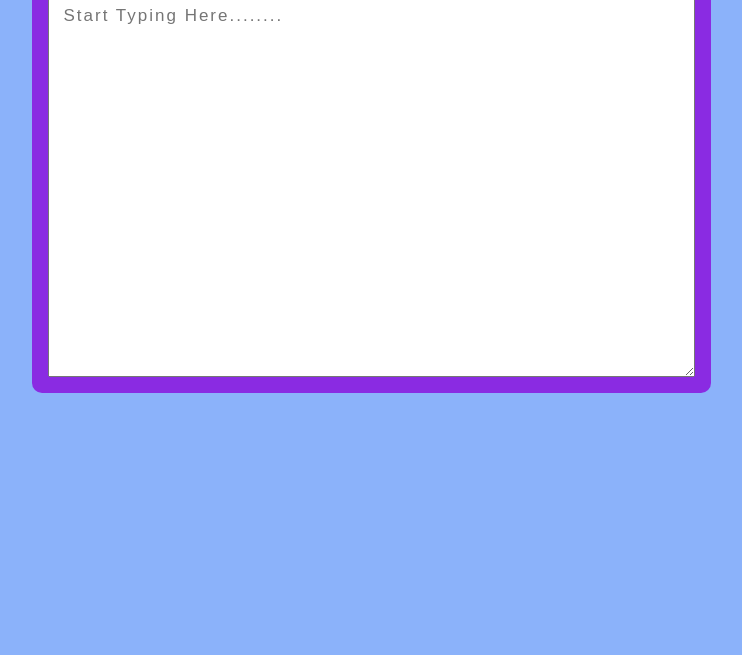
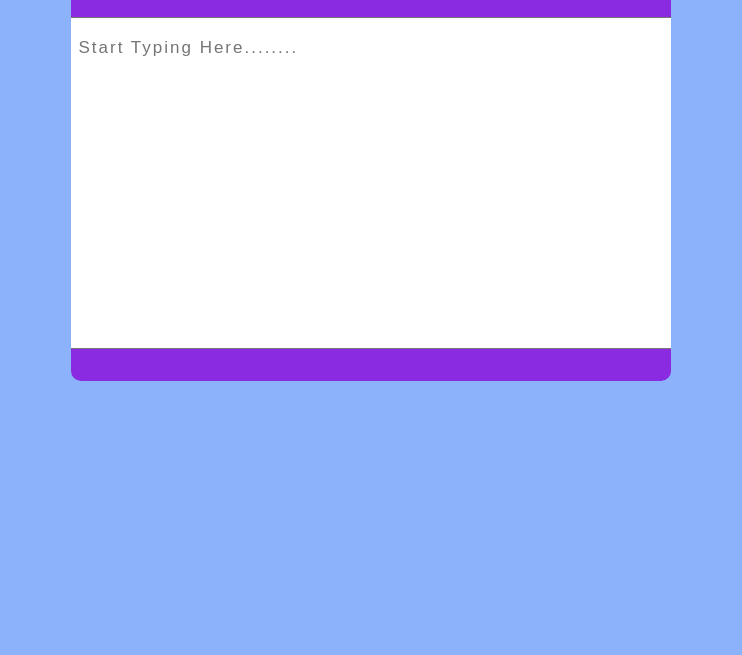
Before and after one commit to Md-ismaeel/LocalStorageProject-js, a plain HTML site: page index.html in a window 1280 px wide. Shown: the part 145-800 px from the top of the page, without its empty margins (269-1011 px from the left). Drawn offline with nearby package versions, Linux system fonts and the light colour scheme.

Commit message:
media Updated

```diff
--- a/index.html
+++ b/index.html
@@ -17,8 +17,8 @@
         <textarea
           name=""
           id="textArea"
-          cols="60"
-          rows="12"
+          cols="57"
+          rows="10"
           placeholder="Start Typing Here........"
         ></textarea>
       </div>
--- a/style.css
+++ b/style.css
@@ -8,7 +8,7 @@
 body {
   height: 100vh;
   width: 100vw;
-  overflow: hidden;
+  overflow-x: hidden;
   background: rgb(139, 178, 250);
 }
 
@@ -20,8 +20,10 @@ main {
   align-items: start;
 }
 .container {
+  overflow: hidden;
   margin-top: 5%;
-  min-width: 600px;
+  margin-bottom: 5%;
+  width: 600px;
   min-height: 350px;
   display: flex;
   flex-direction: column;
@@ -31,7 +33,7 @@ main {
 }
 .container h1 {
   width: 100%;
-  margin-top: 1rem;
+  margin-top: 2rem;
   font-size: 30px;
   font-variant: small-caps;
   text-align: center;
@@ -39,7 +41,7 @@ main {
 }
 
 #textArea {
-  margin: 1rem 1rem;
+  margin: 2rem 0rem;
   padding: 15px;
   font-size: 17px;
   letter-spacing: 2px;
@@ -89,7 +91,7 @@ textarea::-webkit-scrollbar {
   }
 
   #textArea {
-    width: 283px;
+    width: 265px;
     height: 200px;
     margin-bottom: 1rem;
     margin-top: 1rem;
```
